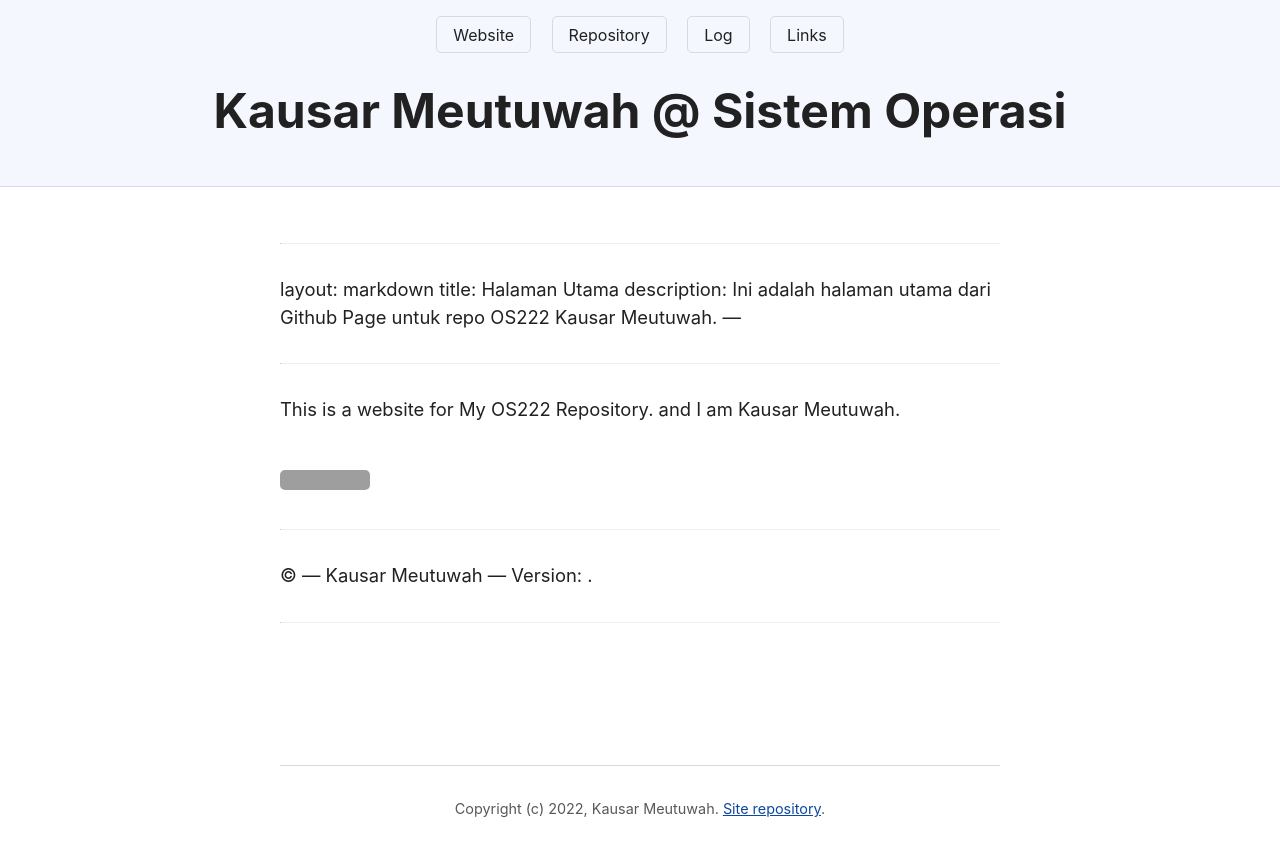
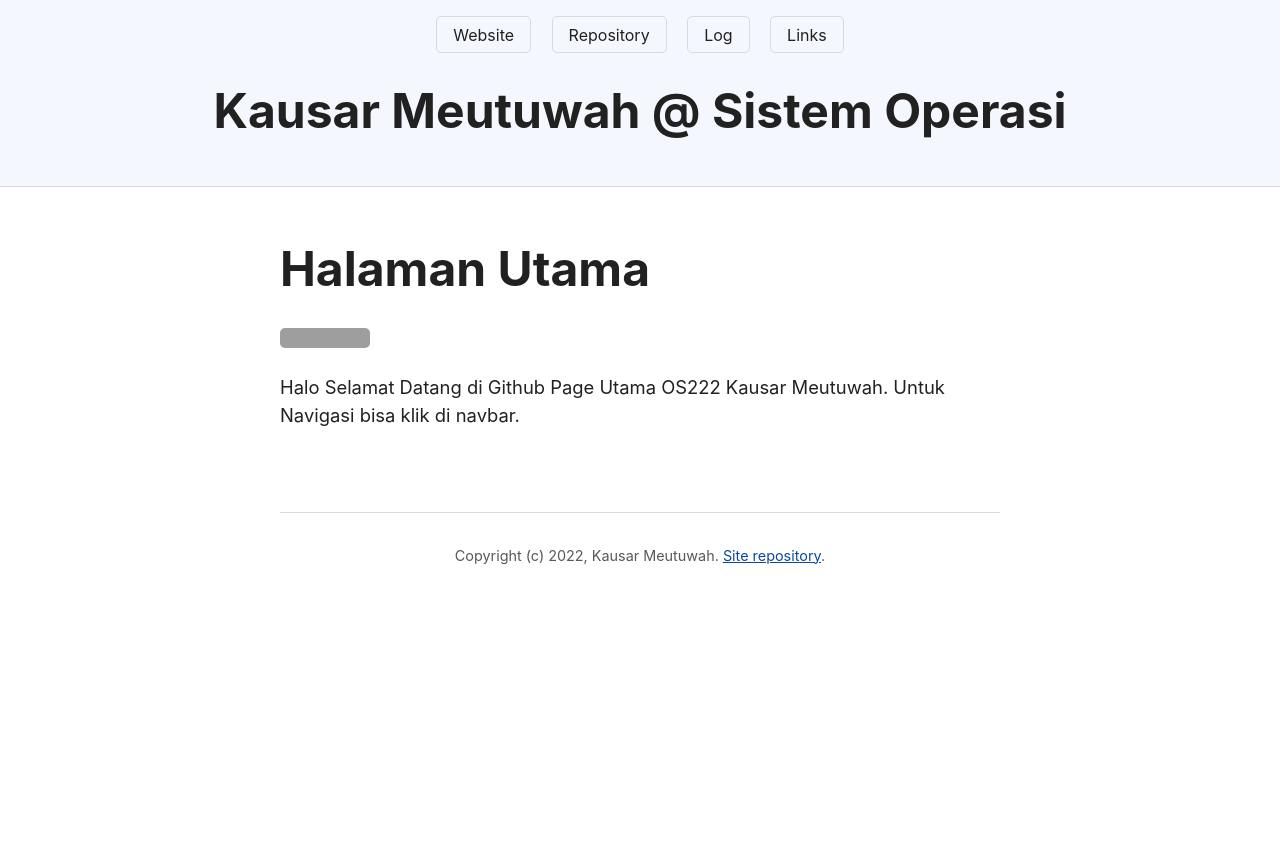
Before and after one commit to kausarme/os222, a Jekyll site: the page built from index.md, in a window 1280 px wide. Shown: the top 856 px of the page. Built offline with Jekyll 4.4.1, drawn with Linux system fonts in a browser that asks for light colours; our own code applies the rules of GitHub Pages for plain Markdown files; grey boxes are pictures that could not be loaded.

Commit message:
modify index.md

```diff
--- a/index.md
+++ b/index.md
@@ -1,19 +1,11 @@
-
 ---
 layout: markdown
 title: Halaman Utama
 description: Ini adalah halaman utama dari Github Page untuk repo OS222 Kausar Meutuwah.
 ---
 
-<hr>
-This is a website for My OS222 Repository. and I am {{ site.author }}.
-<br><br>
 
 [![Repo latest commit](https://img.shields.io/github/last-commit/kausarme/os222)](https://github.com/kausamr/os222/commits/main)
 
-
-<hr>
-&copy; {{ site.copyright }} --- {{ site.author }} --- Version: {{ site.version }}.
-<hr>
-
-<br>
+Halo Selamat Datang di Github Page Utama OS222 Kausar Meutuwah.
+Untuk Navigasi bisa klik di navbar.
```
